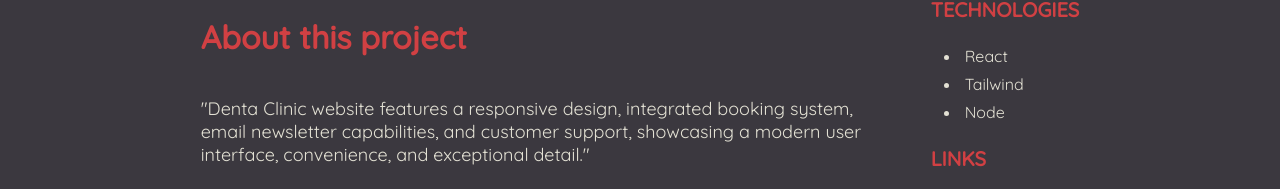
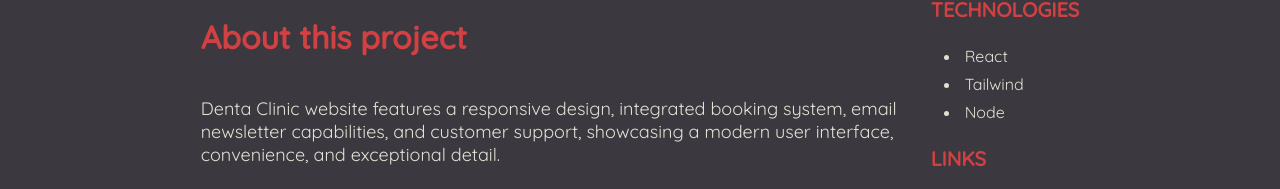
Before and after one commit to svizzusi/portfolio, a React (Vite) app: page /case-study-3 in a window 1280 px wide. Shown: the part 609-798 px from the top of the page. Built offline with nearby package versions, Linux system fonts and the light colour scheme.

Commit message:
Edited case studies

```diff
--- a/src/componets/CaseStudy2/CaseStudy2.jsx
+++ b/src/componets/CaseStudy2/CaseStudy2.jsx
@@ -15,7 +15,7 @@ const CaseStudy2 = () => {
       <section className={style.caseStudySection}>
         <div className={style.caseStudyAbout}>
           <h3>About this project</h3>
-          <p>"King Motors showcases a meticulously crafted, fully responsive E-Commerce web application with a clean UI experience. The platform presents an exquisite add-to-cart functionality, customer support, and a booking system."</p>
+          <p>King Motors showcases a meticulously crafted, fully responsive E-Commerce web application with a clean UI experience. The platform presents an exquisite add-to-cart functionality, customer support, and a booking system.</p>
           <p>I created this project to showcase my software engineering UI skills and highlighting my passion for classic cars and unique frontend development. The website offers a seamless user experience through a sleek checkout form, enhanced by JavaScript functionalities such as form validation and a submission pop-up. To showcase a collection of classic cars, I implemented a dynamic car inventory API, enabling users to populate the checkout page with a single click. The inventory is visually engaging, with hover effects that reveal and conceal captivating backgrounds. To improve navigation, I incorporated a stylish hamburger menu, ensuring easy exploration of different sections on various devices. One of my proudest achievements is the interactive pop-up modal for submissions, providing users with valuable feedback upon information submission. I encourage you to visit King Motors and personally experience these exciting features.</p>
         </div>
         <div className={style.caseStudyTechnologies}>
--- a/src/componets/CaseStudy3/CaseStudy3.jsx
+++ b/src/componets/CaseStudy3/CaseStudy3.jsx
@@ -15,7 +15,7 @@ const CaseStudy3 = () => {
       <section className={style.caseStudySection}>
         <div className={style.caseStudyAbout}>
           <h3>About this project</h3>
-          <p>"Denta Clinic website features a responsive design, integrated booking system, email newsletter capabilities, and customer support, showcasing a modern user interface, convenience, and exceptional detail."</p>
+          <p>Denta Clinic website features a responsive design, integrated booking system, email newsletter capabilities, and customer support, showcasing a modern user interface, convenience, and exceptional detail.</p>
           <p>Introducing Denta Clinic, a dental office website that I recently deployed as a freelance project. This website boasts a responsive design, offering a seamless user experience across various devices. With an integrated booking system, patients can easily schedule appointments online, streamlining the process and enhancing convenience. The website also incorporates email newsletter capabilities, allowing the dental office to engage with patients and provide valuable updates. Furthermore, customer support is prioritized, ensuring that visitors can easily find the information they need and receive assistance when required. The modern user interface of Denta Clinic reflects attention to detail and a commitment to delivering a professional and welcoming experience.</p>
         </div>
         <div className={style.caseStudyTechnologies}>
--- a/src/componets/Projects/ProjectsData.js
+++ b/src/componets/Projects/ProjectsData.js
@@ -5,7 +5,7 @@ export default [
     {
         id: 1,
         img:smileSupply,
-        title:"SmileSupply",
+        title:"Smile Supply",
         details:"COMING SOON: Our innovative inventory tracking system revolutionizes inventory management for dental offices. With our user-friendly interface, dental offices can effortlessly input and manage their product inventory.",
         lang1:"REACT",
         lang2:"MongoDB",
```
